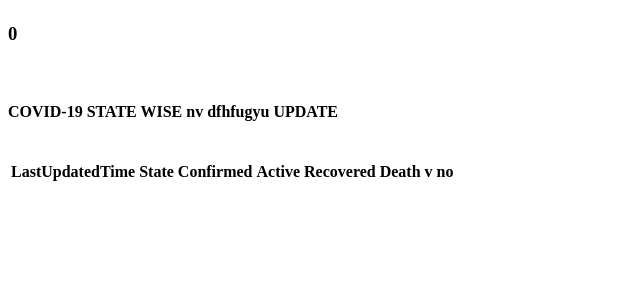
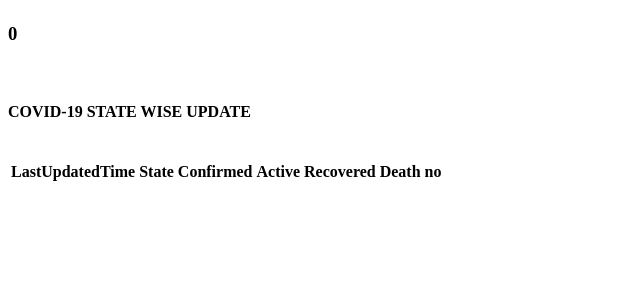
Before and after one commit to rathun/project, a PHP site: page /corona.php in a window 1280 px wide. Shown: the part 349-645 px from the top of the page, without its empty margins (0-640 px from the left). Run offline with PHP 8.4, Linux system fonts and the light colour scheme; data that the repository does not hold is empty.

Commit message:
normal mode

```diff
--- a/corona.php
+++ b/corona.php
@@ -10,7 +10,7 @@
 	</div>
 	<br/>
 	<!-- STATE WISE live UPDATE -->
-	<div class="text-center text-danger"><h4>COVID-19 STATE WISE nv dfhfugyu UPDATE</h4></div>
+	<div class="text-center text-danger"><h4>COVID-19 STATE WISE  UPDATE</h4></div>
 	<br/>
 	<div class="table table-responsive">
 	<table class="table table-responsive table-bordered text-center bg-light">
@@ -22,7 +22,7 @@
 				<th class="text-info">Confirmed </th>
 				<th class="text-warning">Active </th>
 				<th class="text-success">Recovered </th>
-				<th class="text-danger">Death v no</th>
+				<th class="text-danger">Death no</th>
 	        </tr>
 
 
```
